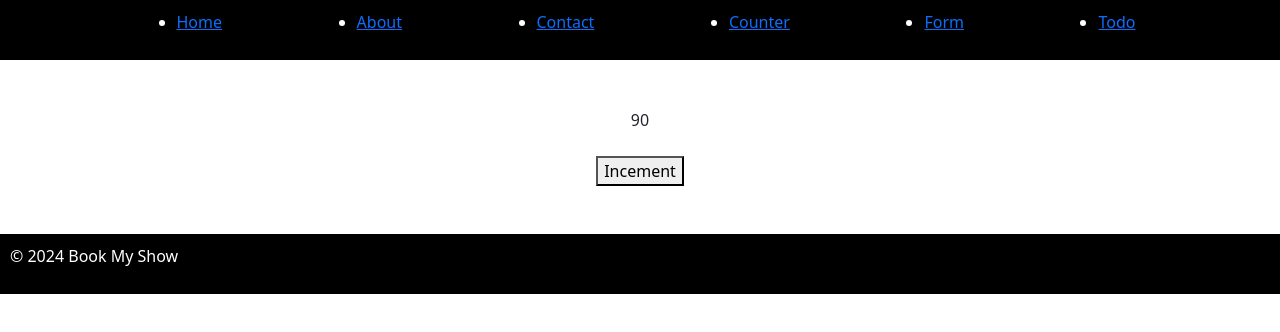
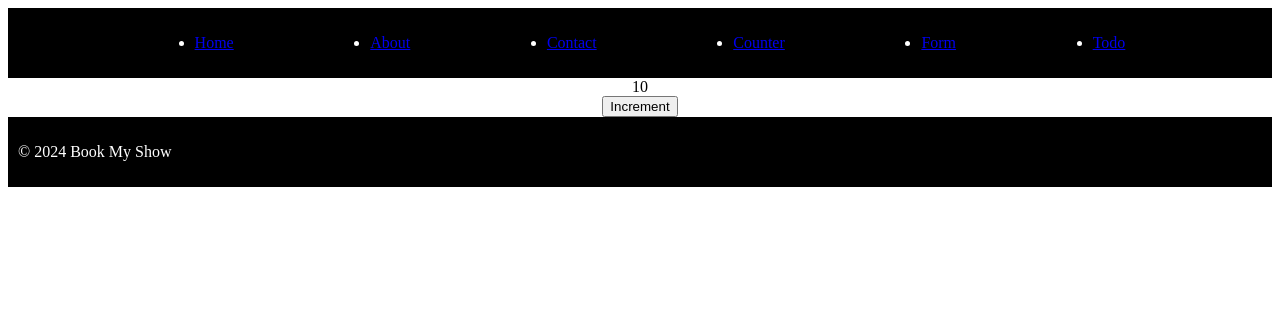
Before and after one commit to mohit2991/reactjs, a React (Create React App) app: page /counter in a window 1280 px wide. Shown: the top 332 px of the page. Built offline with nearby package versions, Linux system fonts and the light colour scheme.

Commit message:
Callback to pass state data child to parent

```diff
--- a/src/components/Counter.jsx
+++ b/src/components/Counter.jsx
@@ -1,51 +1,18 @@
-import React, { useState, useEffect, useMemo } from "react";
+import React, { useState } from "react";
 import CounterPrint from "./CounterPrint";
-import "bootstrap/dist/css/bootstrap.min.css";
 
-const Counter = (Props) => {
-  // const { value } = Props;
-  // State/Props- Hook
-  const [number, setNumber] = useState(0);
-  // const [array, setArray] = useState([]);
+const Counter = () => {
+  const [initvalue, setInitvalue] = useState(10);
 
-  // useEffect(() => {
-  //   console.log(">>>>> mohit componentDidMount()");
-  // }, []);
-
-  // useEffect(() => {
-  //   if (number !== 0) {
-  //     console.log(">>>>> mohit componentDidUpdate()");
-  //   }
-  // }, [number, number1]);
-
-  // useMemo(() => {
-  //   if (number !== 0) {
-  //     console.log(">>>>> mohit componentWillUpdate()");
-  //   }
-  // }, [number]);
-
-  useEffect(function () {
-    setNumber(number + 90);
-  }, []);
-
-  const increment = () => {
-    setNumber(number + 1);
+  const callBack = (number) => {
+    setInitvalue(number);
   };
 
-  // const decrement = () => {
-  //   setNumber(number - 1);
-  // };
-
   return (
-    <>
-      {console.log(">>>>> mohit render()")}
-      <div className="mt-5 mb-5" style={{ textAlign: "center" }}>
-        <CounterPrint number={number} />
-        <button onClick={increment} className="mt-4">
-          Incement
-        </button>
-      </div>
-    </>
+    <div className="mt-5 mb-5" style={{ textAlign: "center" }}>
+      <div>{initvalue}</div>
+      <CounterPrint value={initvalue} callBack={callBack} />
+    </div>
   );
 };
 
--- a/src/components/CounterPrint.jsx
+++ b/src/components/CounterPrint.jsx
@@ -1,8 +1,24 @@
-import React from "react";
+import React, { useState, useEffect } from "react";
 
 const CounterPrint = (Props) => {
-  const { number } = Props;
-  return <div>{number}</div>;
+  const { value, callBack } = Props;
+  const [number, setNumber] = useState(value);
+
+  const increment = () => {
+    // set numner value
+    setNumber(number + 1);
+  };
+
+  useEffect(() => {
+    // Call back function and pass nunber state as argument
+    callBack(number);
+  }, [number]);
+
+  return (
+    <div>
+      <button onClick={increment}>Increment</button>
+    </div>
+  );
 };
 
 export default CounterPrint;
```
